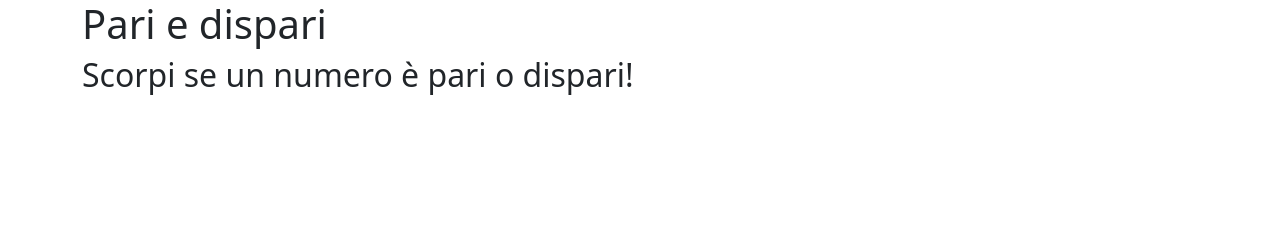
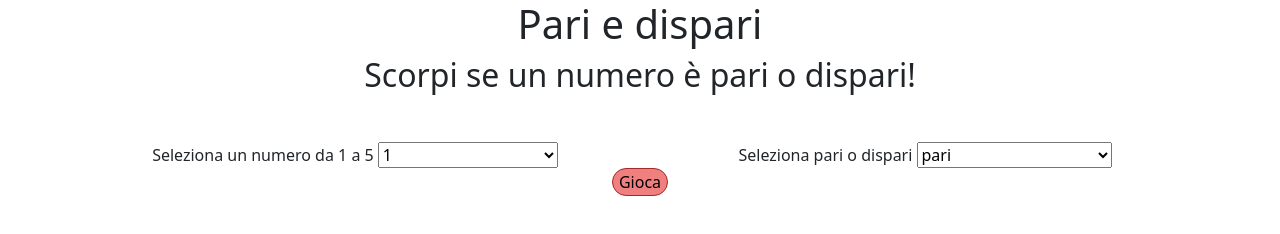
Before and after one commit to FrancescoFolgheraiter/js-paliedispari, a plain HTML site: page pari e dispari/index.html in a window 1280 px wide. Drawn offline with nearby package versions, Linux system fonts and the light colour scheme.

Commit message:
create layout page

```diff
--- a/pari e dispari/css/style.css
+++ b/pari e dispari/css/style.css
@@ -10,3 +10,8 @@ html{
 /*
     GENERAL
 */
+.gioca{
+    border-radius: 15px;
+    border:1px solid brown;
+    background-color: lightcoral;
+}
--- a/pari e dispari/index.html
+++ b/pari e dispari/index.html
@@ -15,8 +15,8 @@
 
 <body>
     <!--INIZIO HEADER-->
-    <header>
-        <div class="container">
+    <header class="mb-5">
+        <div class="container text-center">
             <h1>
                 Pari e dispari
             </h1>
@@ -29,7 +29,46 @@
 
     <!--INIZIO MAIN-->
     <main>
+        <div class="container text-center">
+            <form action="" method="get">
+                <div class="row">
+                    <div  class="col">
+                        <label for="user-number">
+                            Seleziona un numero da 1 a 5
+                        </label>
+                        <select name="" id="user-number">
+                            <option value="0" disabled>seleziona un numero</option>
+                            <option value="1">1</option>
+                            <option value="2">2</option>
+                            <option value="3">3</option>
+                            <option value="4">4</option>
+                            <option value="5">5</option>
+                        </select>
+                    </div>
+                    <div class="col">
+                        <label for="even">
+                            Seleziona pari o dispari
+                        </label>
+                        <select name="" id="even">
+                            <option value="" disabled>seleziona pari o dispari</option>
+                            <option value="">pari</option>
+                            <option value="">dispari</option>
+                        </select>
+                    </div>
+                    <div class="col-12">
+                        <button class="gioca">
+                            Gioca
+                        </button>
+                    </div>
+                    <div class="col-12">
+                        <div id="result">
 
+                        </div>
+                    </div>
+                </div>
+
+            </form>
+        </div>
     </main>
     <!--FINE MAIN-->
 
--- a/pari e dispari/js/scripts.js
+++ b/pari e dispari/js/scripts.js
@@ -1 +1,21 @@
-alert("funziona")
+/*
+CONSEGNA
+Pari e Dispari
+L'utente sceglie pari o dispari e inserisce un numero da 1 a 5.
+Generiamo un numero random (sempre da 1 a 5) per il computer (usando una funzione).
+Sommiamo i due numeri
+Stabiliamo se la somma dei due numeri è pari o dispari (usando una funzione)
+Dichiariamo chi ha vinto.
+
+SVOLGIMENTO
+1)prendo in input se l'utento ha scelto pari o dispari
+2)prendo in input un numero dall'utemte da 1 a 5
+3)genero numero random per il pc
+4)sommo i due numeri
+5)creo la funzione che controlla se la somma è pari o dispari
+    -prendo come argomento la somma
+    -uso operatore modulo per verificare se è pari o dispari
+    -restituisco 0 per pari
+    -restituisco 1 per dispari;
+6) dichiaro chi ha vinto
+*/
```
